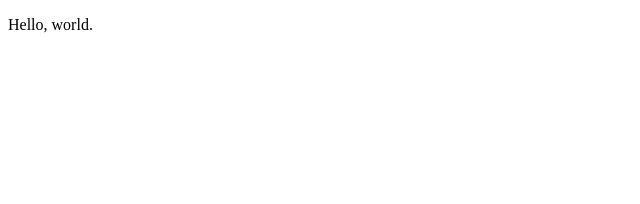
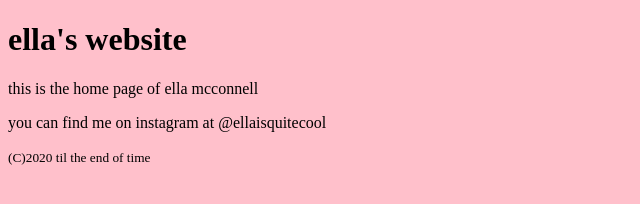
Before and after one commit to reesesworld/reesesworld, a plain HTML site: page index.html in a window 1280 px wide. Shown: the whole page, without its empty margins (0-640 px from the left). Drawn offline with Linux system fonts and the light colour scheme.

Commit message:
Update index.html

```diff
--- a/index.html
+++ b/index.html
@@ -1,6 +1,22 @@
 <!DOCTYPE html>
 <html lang=en>
-<body>
-<p>Hello, world.</p>
-</body>
+  <head>
+    <meta charset="US-ASCII" />
+    <meta name="viewport" content="width=device-width, initial-scale=1" />
+    <meta name="description" content="it's ella's world" />
+    <title>Ella's World</title>
+    <style>
+      body {
+        background-color: pink;
+        color: black;
+        font-size: 100%;
+      }
+    </style>
+  </head>
+  <body>
+    <h1>ella's website</h1>
+    <p>this is the home page of ella mcconnell</p>
+    <p>you can find me on instagram at @ellaisquitecool</p>
+    <p><small>(C)2020 til the end of time</small></p>
+  </body>
 </html>
```
